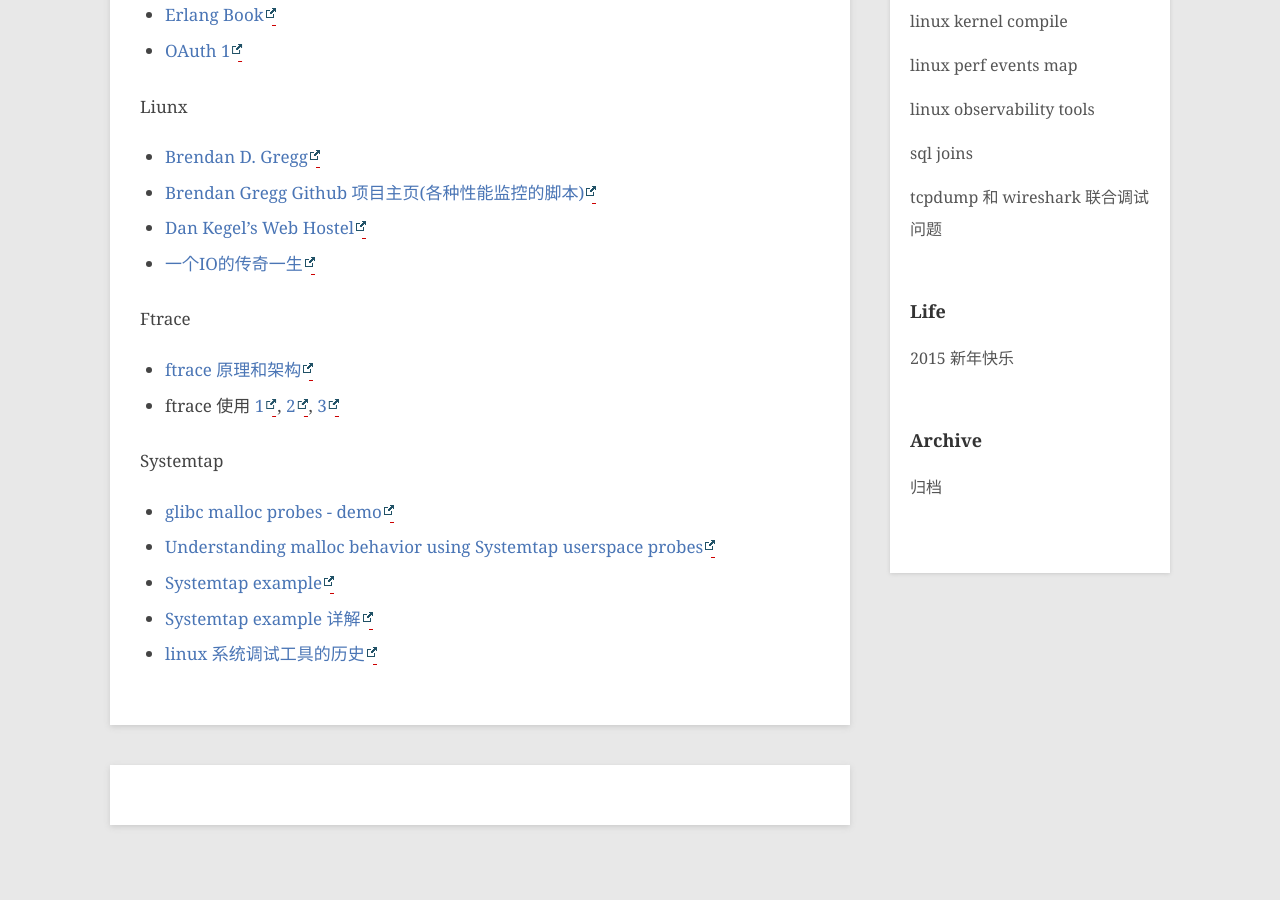
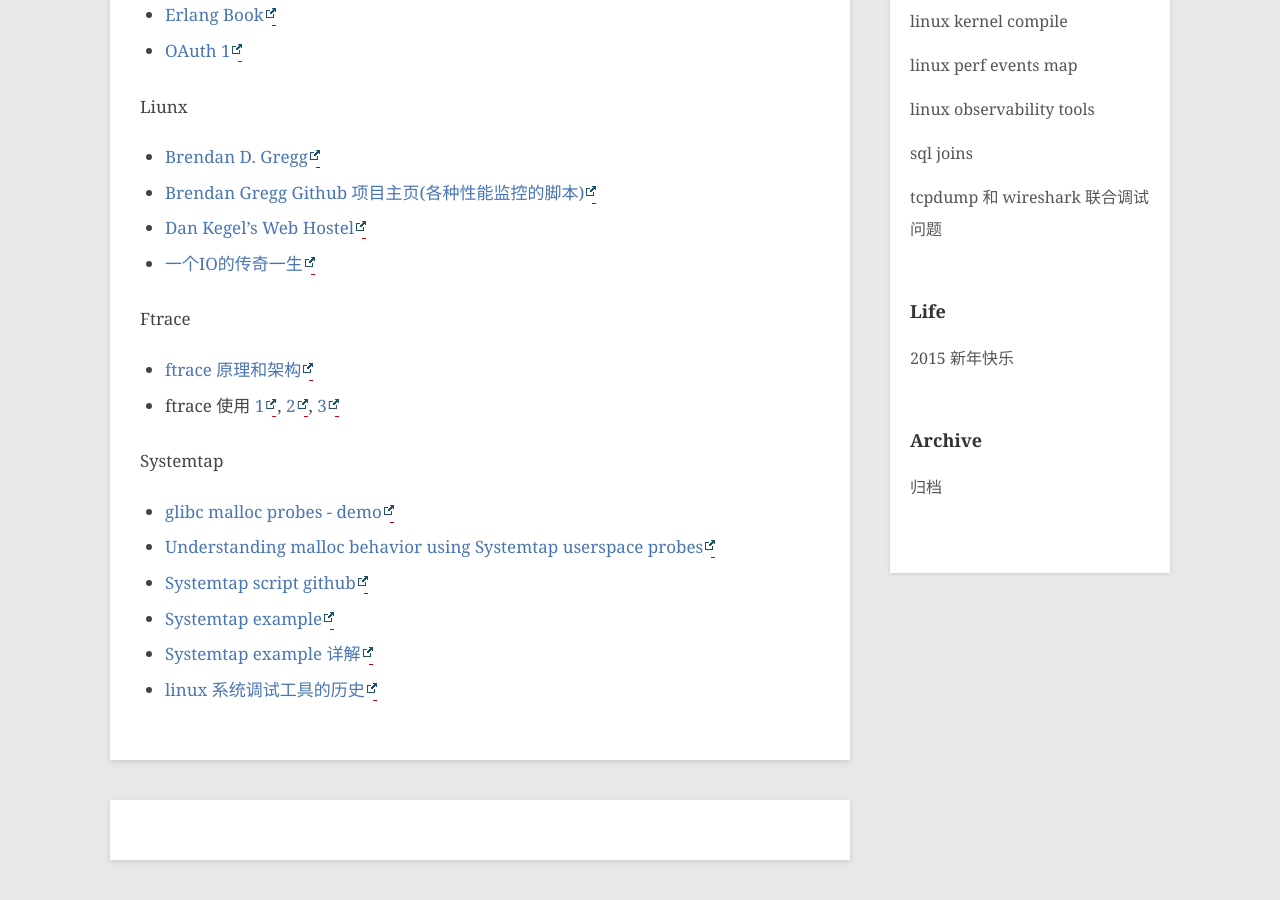
Before and after one commit to hushi55/hushi55.github.io, a Jekyll site: the page built from _posts/blog/2015-01-30-blogs.md, in a window 1280 px wide and 900 px high, scrolled down 720 px. Built offline with Jekyll 4.4.1, drawn with Linux system fonts in a browser that asks for light colours; Markdown is read by kramdown in place of the engine named in the settings; comment, search, counter and statistics services are not loaded; before the commit the page ends 1585 px from its top, so only the background shows below that.

Commit message:
add systemtap script

```diff
--- a/_posts/blog/2015-01-30-blogs.md
+++ b/_posts/blog/2015-01-30-blogs.md
@@ -39,6 +39,7 @@ Systemtap
 
 - [glibc malloc probes - demo](http://developerblog.redhat.com/2015/01/06/malloc-systemtap-probes-an-example/)
 - [Understanding malloc behavior using Systemtap userspace probes](http://developerblog.redhat.com/2014/10/02/understanding-malloc-behavior-using-systemtap-userspace-probes/)
+- [Systemtap script github](https://github.com/soarpenguin/systemtap-script)
 - [Systemtap example](https://sourceware.org/systemtap/examples/)
 - [Systemtap example 详解](http://blog.163.com/digoal@126/blog/#m=0&t=1&c=fks_084068084086080075085082085095085080082075083081086071084)
 - [linux 系统调试工具的历史](http://www.wzxue.com/linux-tracing-tools-soap-opera/)
```
